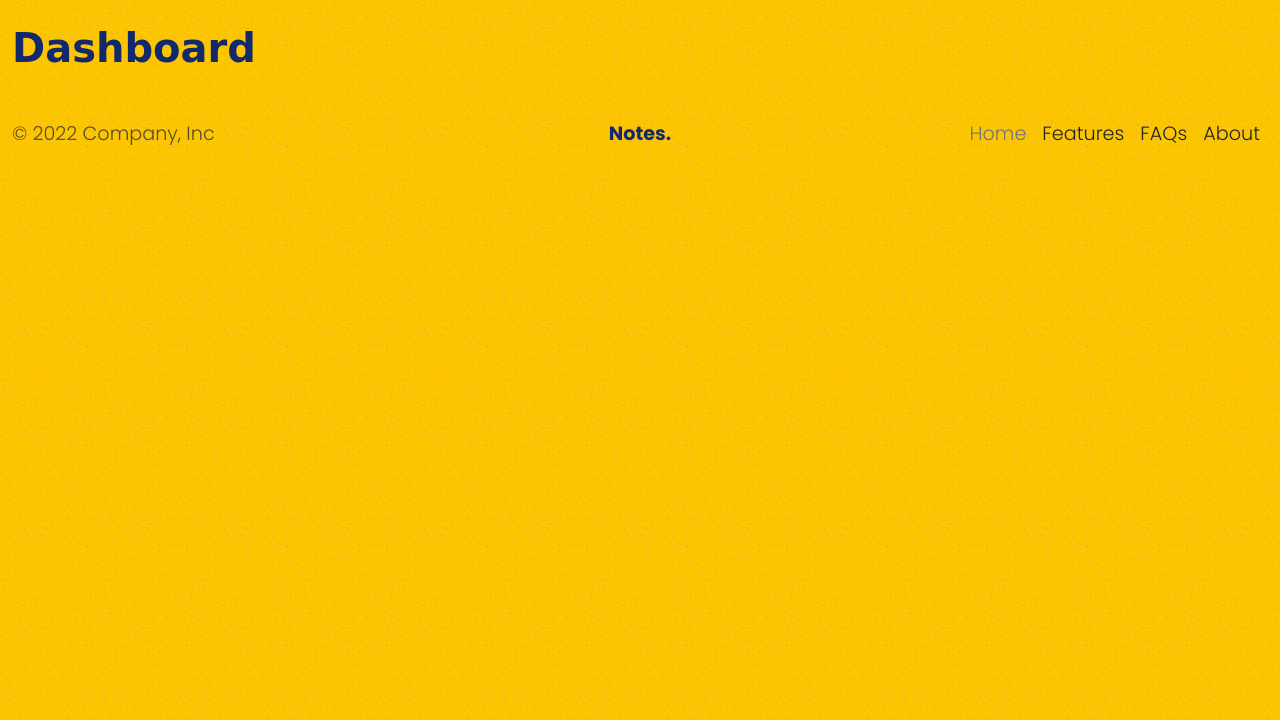
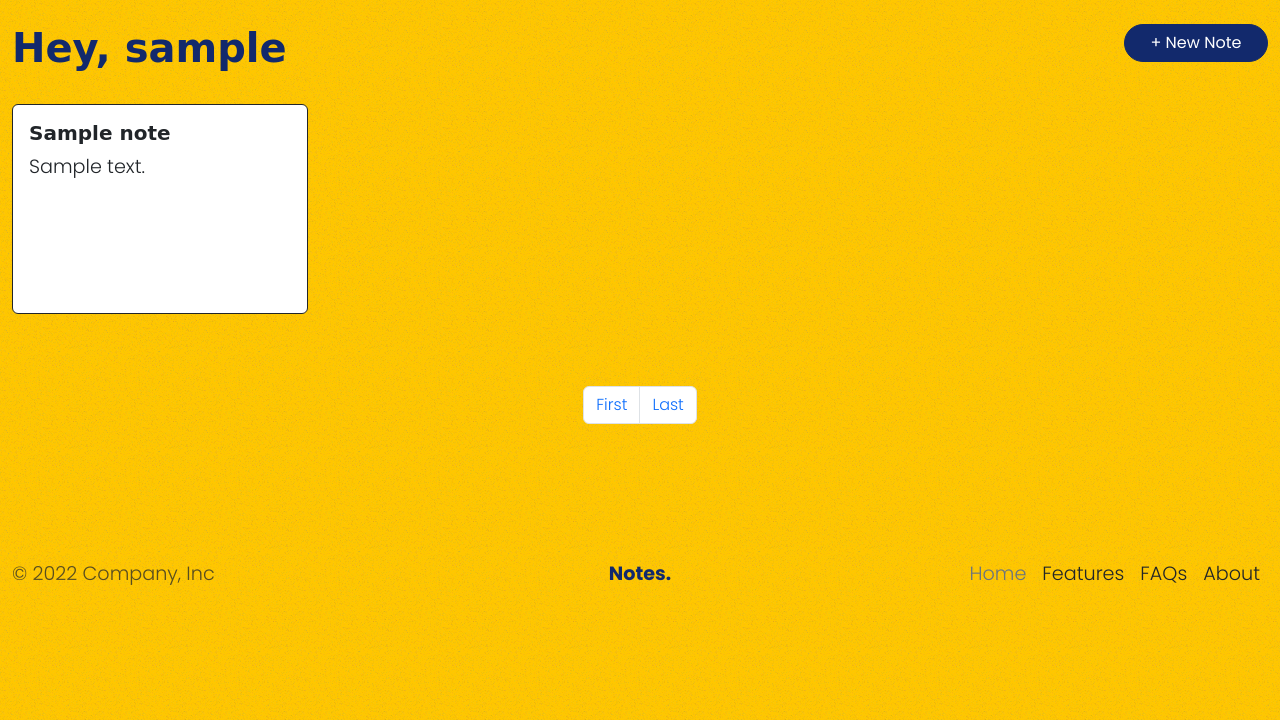
Before and after one commit to hrshil72/Notes-App, a Node server app: template src/views/dashboard/index.ejs in a window 1280 px wide. Shown: the part 80-800 px from the top of the page. Run offline with Node 20, Linux system fonts and the light colour scheme; tables that the repository leaves empty hold one stand-in row (values such as "Sample post"); the template is opened without the code that fills it: values that come from a table or form of the project are taken from there, most other values are stand-ins (such as "Sample title", 1, 10 or a date in 2020); some libraries are stand-ins or nearby versions.

Commit message:
displaying notes and pagination done

```diff
--- a/src/models/User.js
+++ b/src/models/User.js
@@ -24,7 +24,7 @@ const userSchema = new mongoose.Schema({
   },
   createdAt: {
     type: Date,
-    default: Date.now,
+    default: Date.now(),
   },
 });
 
--- a/src/views/dashboard/index.ejs
+++ b/src/views/dashboard/index.ejs
@@ -1,3 +1,73 @@
-<div class="container-fluid container-fluid-custom">
-  <h1>Dashboard</h1>
+<div class="container-fluid container-fluid-custom pb-5 mb-5">
+  <div class="row mb-4">
+    <div class="col">
+      <h1>Hey, <%= userName %></h1>
+    </div>
+    <div class="col text-end">
+      <a href="/dashboard/add" class="btn btn-primary">+ New Note</a>
+    </div>
+  </div>
+
+  <div class="row">
+    <% if (notes.length > 0) { for(var i=0; i < notes.length; i++) { %>
+    <div class="col-sm-3 mb-4">
+      <div class="card border-primary" style="min-height: 210px">
+        <a
+          href="/dashboard/item/<%= notes[i]._id %>"
+          class="card-body text-decoration-none">
+          <h5 class="card-title"><%= notes[i].title %></h5>
+          <p class="card-text"><%= notes[i].body %></p>
+        </a>
+      </div>
+    </div>
+    <% }} else { %>
+    <div class="row">
+      <div class="col-3">
+        <img
+          src="/img/human-3.svg"
+          alt="Human pointing hand toward a create button" />
+      </div>
+      <div class="col mt-md-4">
+        <h2>Okay...</h2>
+        <h4>
+          Let's start with your first note!<br /><br />
+          <a href="/dashboard/add">Create one!</a>
+        </h4>
+      </div>
+    </div>
+    <% } %>
+  </div>
+
+  <% if(notes.length > 0) { %>
+  <nav aria-label="Page navigation example">
+    <ul class="pagination justify-content-center mt-5">
+      <% if(current == 1) { %>
+      <li class="page-item"><a class="page-link" href="#">Previous</a></li>
+      <% } else { %>
+      <li class="page-item">
+        <a class="page-link" href="/dashboard">First</a>
+      </li>
+      <% } %> <% var i = (Number(current) > 5 ? Number(current) - 4 : 1) %> <%
+      if (i !== 1 ) { %>
+      <li class="page-item"><a class="page-link" href="#">...</a></li>
+      <% } %> <% for (; i <= (Number(current) + 4) && i <= pages; i++) { %> <%
+      if(i == current ) { %>
+      <li class="page-item"><a class="page-link" href="#"><%= i %></a></li>
+      <% } else { %>
+      <li class="page-item">
+        <a class="page-link" href="/dashboard/?page=<%= i %>"><%= i %></a>
+      </li>
+      <% } %> <% if(i == Number(current) + 4 && i < pages) { %>
+      <li class="page-item"><a class="page-link" href="#">...</a></li>
+      <% } %> <% } %> <% if (current == pages) { %>
+      <li class="page-item disabled"><a class="page-link">Last</a></li>
+      <% } else { %>
+      <li class="page-item">
+        <a href="/dashboard/?page=<%= pages %>" class="page-link">Last</a>
+      </li>
+      <% } %>
+    </ul>
+  </nav>
+
+  <% } %>
 </div>
```
Also changed, not shown: src/controllers/dashboardController.js (+146 -2 lines), src/models/Notes.js (added, +22 -0 lines).
